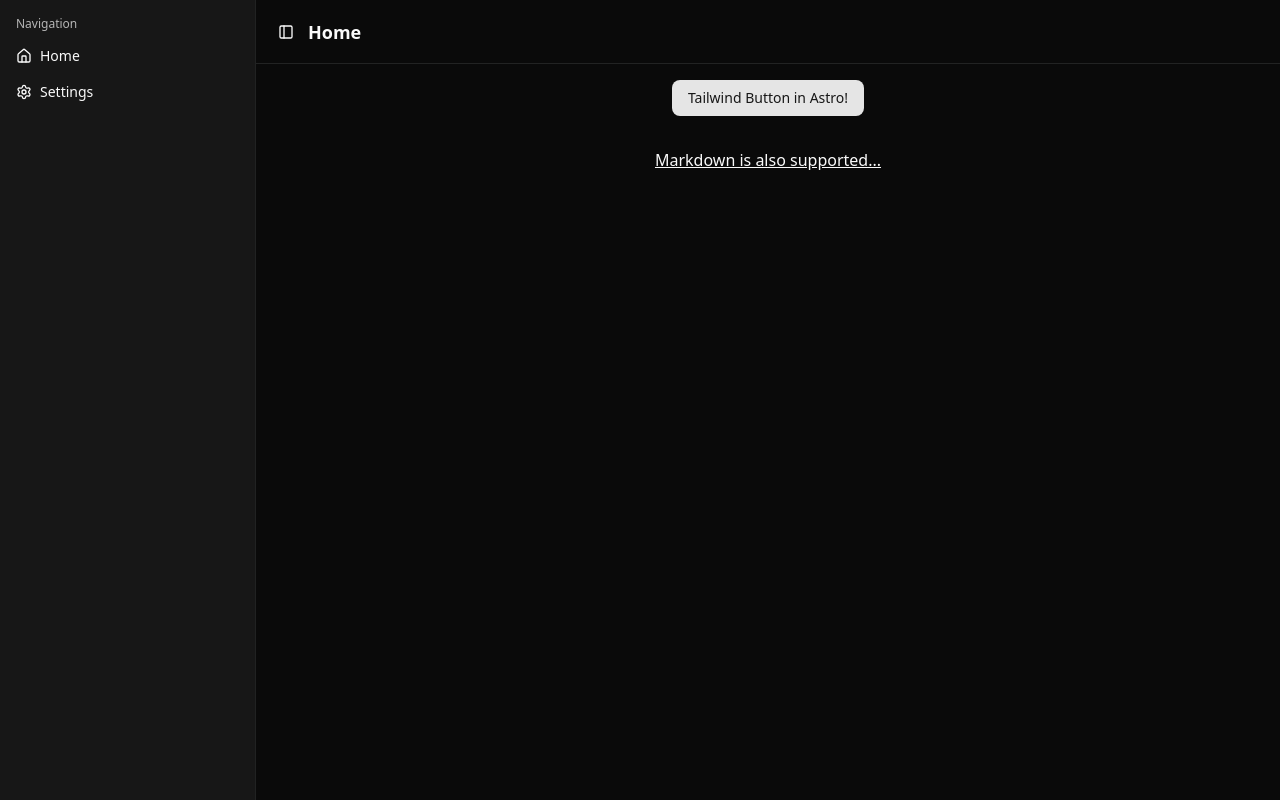
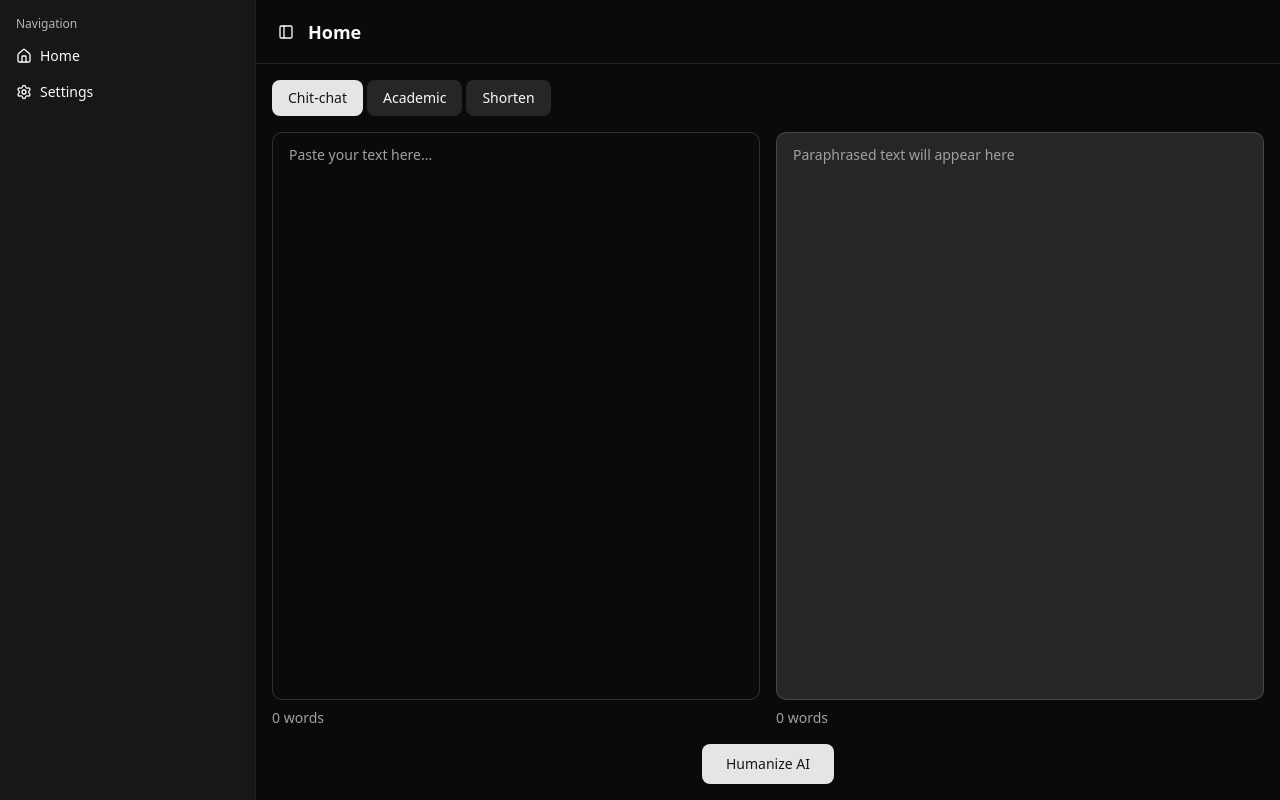
Before and after one commit to UmmItKin/humanizeAI, an Astro site: page / in a window 1280 px wide. Built offline with nearby package versions, Linux system fonts and the light colour scheme; Astro itself is replaced by a stand-in of ours.

Commit message:
feat: implement HumanizerInterface component for text processing

```diff
--- /dev/null
+++ b/src/components/HumanizerInterface.tsx
@@ -0,0 +1,74 @@
+import { useState } from "react"
+import { Button } from "@/components/ui/button"
+
+const modes = [
+  "Chit-chat",
+  "Academic",
+  "Shorten",
+]
+
+export function HumanizerInterface() {
+  const [selectedMode, setSelectedMode] = useState("Chit-chat")
+  const [inputText, setInputText] = useState("")
+  const [outputText, setOutputText] = useState("")
+
+  const inputWordCount = inputText.trim() ? inputText.trim().split(/\s+/).length : 0
+  const outputWordCount = outputText.trim() ? outputText.trim().split(/\s+/).length : 0
+
+  return (
+    <div className="flex flex-col gap-4 h-full">
+      <div className="flex gap-1 flex-wrap">
+        {modes.map((mode) => (
+          <button
+            key={mode}
+            onClick={() => setSelectedMode(mode)}
+            className={`px-4 py-2 rounded-md text-sm font-medium transition-colors ${
+              selectedMode === mode
+                ? "bg-primary text-primary-foreground"
+                : "bg-secondary text-secondary-foreground hover:bg-secondary/80"
+            }`}
+          >
+            {mode}
+          </button>
+        ))}
+      </div>
+
+      <div className="grid grid-cols-1 lg:grid-cols-2 gap-4 flex-1 min-h-0">
+        <div className="flex flex-col gap-2 min-h-0">
+          <textarea
+            value={inputText}
+            onChange={(e) => setInputText(e.target.value)}
+            placeholder="Paste your text here..."
+            className="flex-1 w-full rounded-lg border border-input bg-background px-4 py-3 text-sm placeholder:text-muted-foreground focus-visible:outline-none focus-visible:ring-2 focus-visible:ring-ring resize-none"
+          />
+          <div className="text-sm text-muted-foreground">
+            {inputWordCount} words
+          </div>
+        </div>
+
+        <div className="flex flex-col gap-2 min-h-0">
+          <textarea
+            value={outputText}
+            readOnly
+            placeholder="Paraphrased text will appear here"
+            className="flex-1 w-full rounded-lg border border-input bg-muted px-4 py-3 text-sm placeholder:text-muted-foreground focus-visible:outline-none focus-visible:ring-2 focus-visible:ring-ring resize-none"
+          />
+          <div className="text-sm text-muted-foreground">
+            {outputWordCount} words
+          </div>
+        </div>
+      </div>
+
+      <div className="flex justify-center">
+        <Button
+          size="lg"
+          onClick={() => {
+            // TODO: Add humanization logic will be here :)
+          }}
+        >
+          Humanize AI
+        </Button>
+      </div>
+    </div>
+  )
+}
--- a/src/pages/index.astro
+++ b/src/pages/index.astro
@@ -1,7 +1,7 @@
 ---
 import '../styles/global.css';
 import { Layout } from "@/components/Layout";
-import { Button } from "@/components/ui/button";
+import { HumanizerInterface } from "@/components/HumanizerInterface";
 ---
 
 <html lang="en" class="dark">
@@ -15,10 +15,7 @@ import { Button } from "@/components/ui/button";
 
 	<body>
 		<Layout client:load title="Home">
-			<div class="grid place-items-center content-center gap-4">
-				<Button>Tailwind Button in Astro!</Button>
-				<a href="/markdown-page" class="p-4 underline">Markdown is also supported...</a>
-			</div>
+			<HumanizerInterface client:load />
 		</Layout>
 	</body>
 </html>
```
